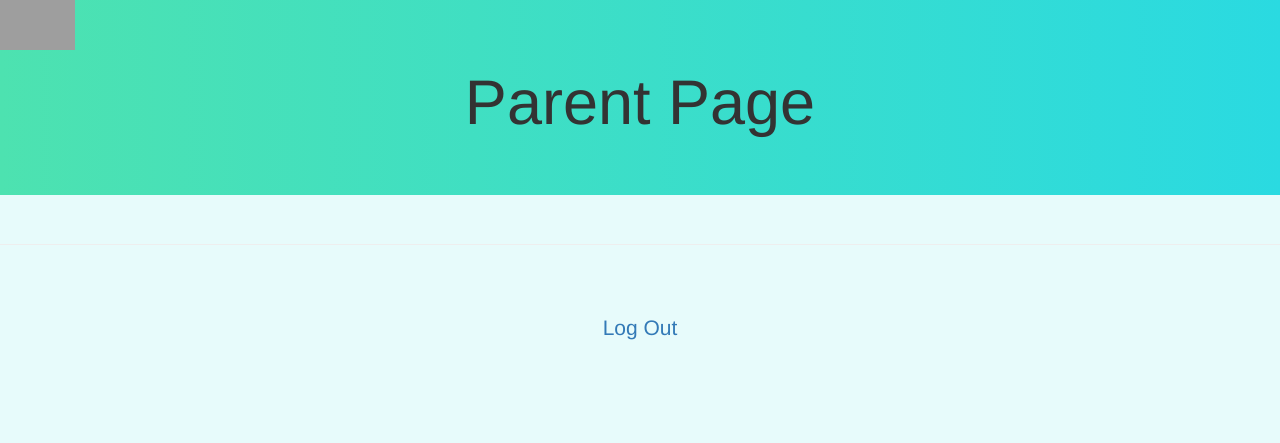
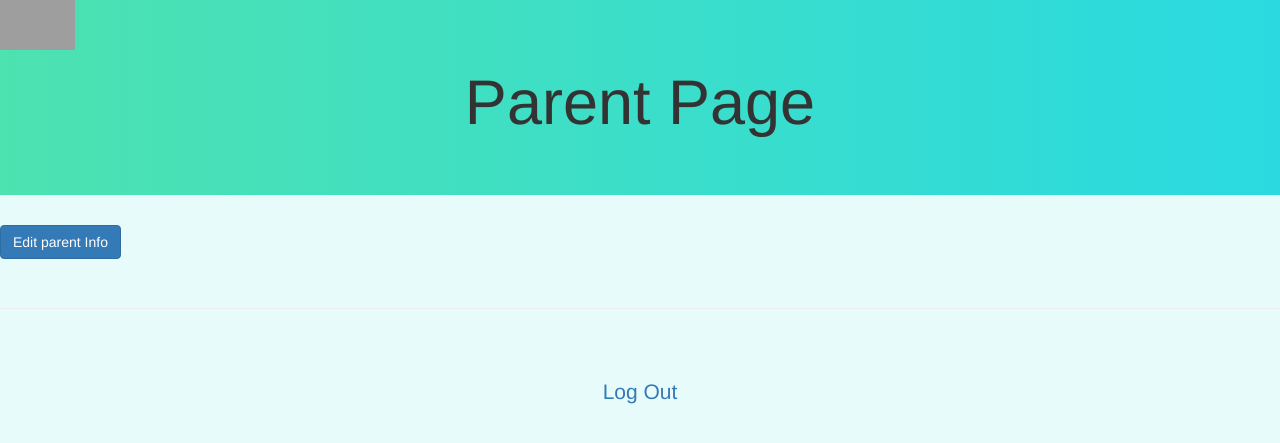
Before and after one commit to curleyt1/EASL, a Django app: page /accounts/profile/ in a window 1280 px wide. Shown: the top 443 px of the page. Run offline with Django 3.2, Linux system fonts and the light colour scheme; some libraries are stand-ins or nearby versions; grey boxes are pictures that could not be loaded.

Commit message:
Partially implemented parent edit page

```diff
--- a/easl/webApp/forms.py
+++ b/easl/webApp/forms.py
@@ -58,6 +58,13 @@ class StudentEditForm(ModelForm):
     gender = forms.Select(choices=GENDER_CHOICES)
     parent = forms.Select(choices = User.objects.all())
 
+class ParentEditForm(ModelForm):
+    class Meta:
+        model = Student
+        fields=('parent',)
+    parent = forms.CharField(max_length=50)
+
+
 class ParentSignUpForm(UserCreationForm):
     first_name = forms.CharField(max_length=30, required=False, help_text='Optional.')
     last_name = forms.CharField(max_length=30, required=False, help_text='Optional.')
--- a/easl/webApp/templates/parent_page.html
+++ b/easl/webApp/templates/parent_page.html
@@ -20,6 +20,10 @@
   <h1 class="text-center"> Parent Page </h1>
 </div>
 
+<a class="btn btn-primary" href="{% url 'parent_edit_page' %}">
+  Edit parent Info
+</a>
+
 <div class="page-header">
   <h3 class="text-center">
     {{ parent.first_name|capfirst }} {{ parent.last_name|capfirst }}
--- a/easl/webApp/urls.py
+++ b/easl/webApp/urls.py
@@ -16,6 +16,8 @@ urlpatterns = [
     url(r'^parent_page', views.parent_page, name='parent_page'),
     url(r'^edit_page/(\d+)/', views.edit_page, name='edit_page'),
     url(r'^parent_edit_page/', views.parent_edit_page, name='parent_edit_page'),
+    # url(r'^parent_edit_page/(\d+)/', views.parent_edit_page, name='parent_edit_page'),
+    # url(r'^parent_edit_page/(\d+)/([A-Z])/', views.parent_edit_page, name='parent_edit_page'),
     url(r'^delete/(\d+)/', views.delete_student, name='delete_student'),
     url(r'^actions/$', views.action_log, name='action_log'),
     url(r'^actions/(\d+)/', views.student_action_log, name='student_action_log'),
--- a/easl/webApp/views.py
+++ b/easl/webApp/views.py
@@ -15,6 +15,7 @@ from django.contrib.auth import authenticate
 from django.forms import ModelForm
 from django.contrib.auth import login
 from .forms import StudentEditForm
+from .forms import ParentEditForm
 from .forms import StudentSelectionForm
 from .forms import StudentRegistrationForm
 from .forms import ParentSignUpForm
@@ -172,8 +173,19 @@ def edit_page(request, id):
     else:
         return redirect('/accounts/login')
 
-def parent_edit_page(request):
-    return render(request, 'parent_edit_page.html')
+def parent_edit_page(request, parent):
+    parent = Student.objects.get(parent=parent)
+    display_success = False
+    if request.method == 'POST':
+        form = ParentEditForm(request.POST, instance=parent)
+        if form.is_valid():
+            parent = request.POST.get('parent', "")
+            form.save()
+            display_success = True
+    form = ParentEditForm(initial={
+        'parent': parent
+    })
+    return render(request, 'parent_edit_page.html', {'parent': parent, 'form': form, 'display_success': display_success})
 
 def save_action(request, id, action_code):
     if request.user.is_authenticated:
```
Also changed, not shown: easl/webApp/templates/parent_edit_page.html (+8 -0 lines), easl/db.sqlite3.
